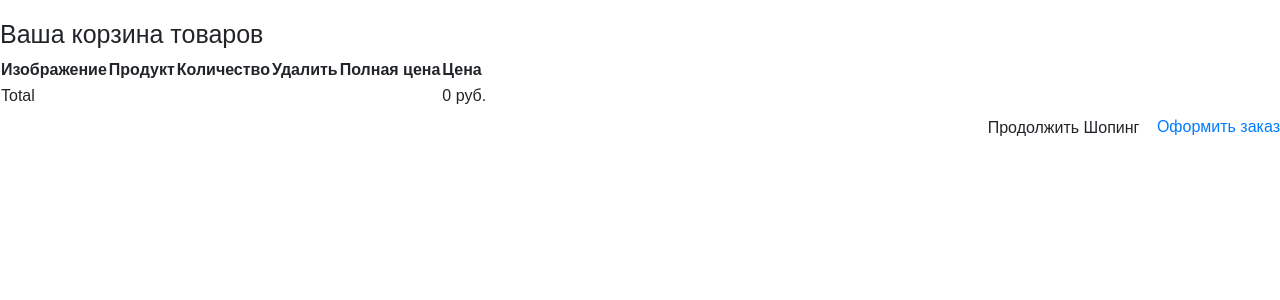
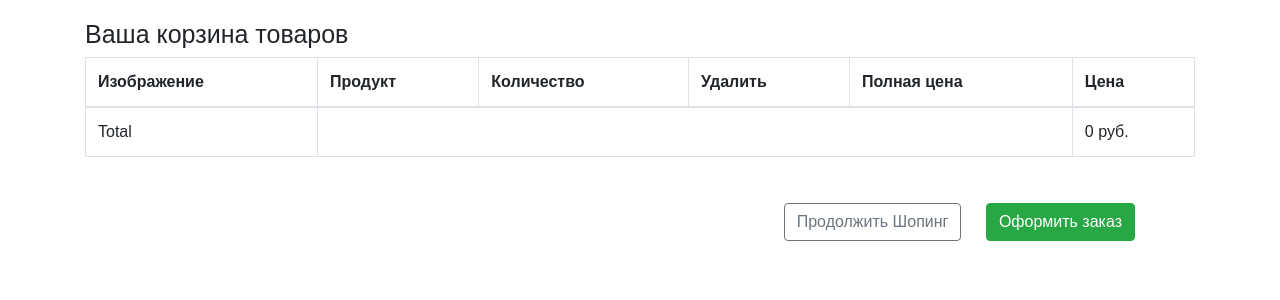
Before and after one commit to buugaaga/Mr.Avocado, a Django app: page /cart/ in a window 1280 px wide. Shown: the part 56-356 px from the top of the page. Run offline with Django 3.2, Linux system fonts and the light colour scheme; data that the repository does not hold is empty; some libraries are stand-ins or nearby versions.

Commit message:
Добавил корзину, настроил категории товаров в навбаре, чтобы отоброжались только те категории в которых есть товары.

```diff
--- a/cart/templates/cart/detail.html
+++ b/cart/templates/cart/detail.html
@@ -6,10 +6,10 @@
 
 {% block content %}
 
-<div class="content">
+<div class="container content">
   <h1>Ваша корзина товаров</h1>
-  <table>
-  	<thead>
+  <table class="table table-bordered table-md-responsive">
+  	<thead >
       <tr>
         <th>Изображение</th>
         <th>Продукт</th>
@@ -25,12 +25,12 @@
           <tr>
             <td>
               <a href="{{ product.get_absolute_url }}">
-                <img src="{{ product.image.url }}" alt="" />
+                <img src="{% if product.image %}{{ product.image.url }}{% else %}{% static 'img/no-img.jpg' %}{% endif %}" alt="" />
               </a>
             </td>
             <td>{{ product.name }}</td>
             <td>{{ item.quantity }}</td>
-            <td><a href="{% url 'CartRemove'	 product.id %}">Удалить</a></td>
+            <td><a href="{% url 'CartRemove' product.id %}">Удалить</a></td>
             <td class="num">{{ item.price }} руб.</td>
             <td class="num">{{ item.total_price }} руб.</td>
           </tr>
@@ -45,8 +45,8 @@
   </table>
 
   <p class="text-right">
-    <a href="{% url 'ProductList' %}" class="btn">Продолжить Шопинг</a>
-    <a href="#">Оформить заказ</a>
+    <a href="{% url 'ProductList' %}" class="btn btn-outline-secondary">Продолжить Шопинг</a>
+    <a href="#" class="btn btn-success">Оформить заказ</a>
   </p>
 
 
--- a/shop/templates/shop/product/detail.html
+++ b/shop/templates/shop/product/detail.html
@@ -7,7 +7,7 @@
 <div class="container content">
   <div class="row">
     <div class="col-12">
-        <img src="{% if product.image %}{{ product.image.url }}{% else %}{% static 'img/no-image.jpg'%}{% endif %}" class="img-detail" >
+        <img src="{% if product.image %}{{ product.image.url }}{% else %}{% static 'img/no-image.jpg' %}{% endif %}" class="img-detail" >
     </div>
 
     <div class="col-12 col-md-8">
--- a/static/css/style.css
+++ b/static/css/style.css
@@ -1,22 +1,3 @@
-@import url('https://fonts.googleapis.com/css?family=Oswald');
-/*edit for header and navbar*/
-.img-header {
-	width: 100%;
-}
-.p-header {
-	font-family: 'Oswald', cursive;
-	font-weight: 500;
-	font-size: 17px;
-	position: relative;
-	left: -15px;
-	opacity: 0.8;
-}
-/*edit for content. It is list of products*/
-.img-detail {
-	width: 250px ;
-}
-
-
 
 @import url('https://fonts.googleapis.com/css?family=Montserrat:400i')
 @import url('https://fonts.googleapis.com/css?family=Oswald');
@@ -49,3 +30,13 @@ h1 {
 .footer {
 	margin-top: 50px;
 }
+/*Стили для корзины cart/detail.html */
+.text-right {
+	margin-right: 20px;
+	padding: 20px;
+	white-space: 20px;
+}
+.text-right a {
+	margin-top: 10px;
+ 	margin-right: 20px;
+}
```
Also changed, not shown: shop/static/css/style.css (+10 -0 lines), shop/templates/shop/product/list.html (line endings or trailing spaces), shop/views.py (line endings or trailing spaces).
